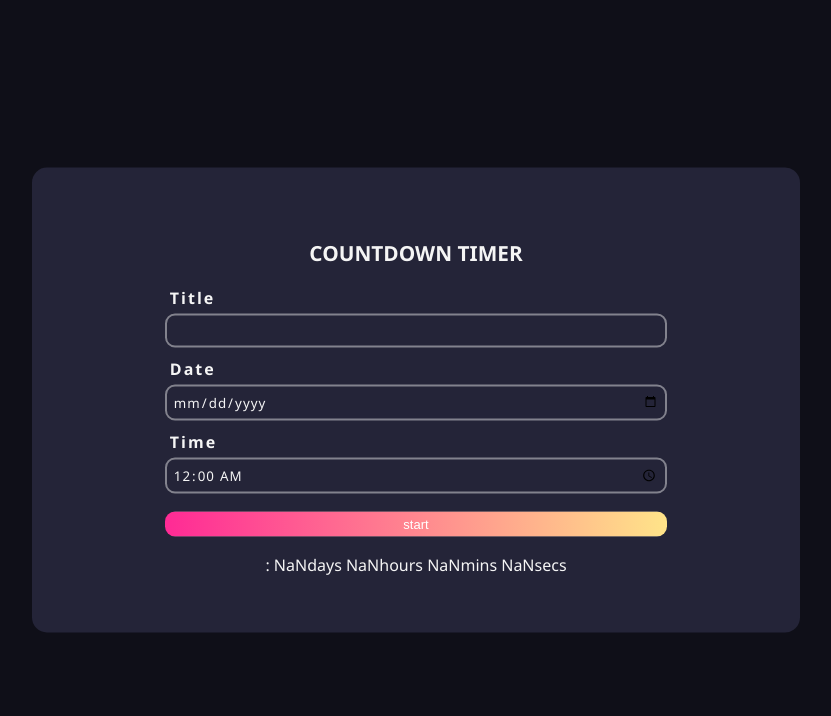
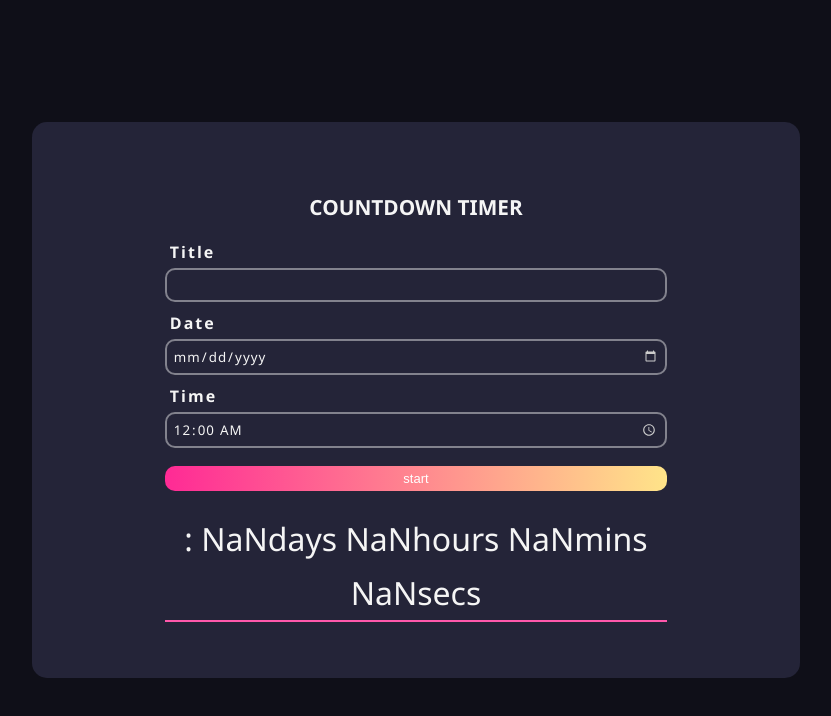
Before and after one commit to sanskar-mk2/countdown-timer, a plain HTML site: page index.html in a window 1280 px wide. Both pictures are taken after a click on the button "start". Shown: the whole page, without its empty margins (224-1055 px from the left). Drawn offline with Linux system fonts and the light colour scheme.

Commit message:
Additional Changes

```diff
--- a/index.html
+++ b/index.html
@@ -10,6 +10,7 @@
 </head>
 
 <body onload="start()">
+    <div class="container">
         <div class="wrapper">
             <div id="main-div">
                 <h1>COUNTDOWN TIMER</h1>
@@ -22,11 +23,11 @@
                 <label>Time</label>
                 <input class="inpt-box" type="time" id="itm" value="00:00">
                 <input class="btn" type="button" id="sbtn" value="start" onclick="set_timer()">
-            <div id="timers">
-
+                <div id="timers"></div>
             </div>
         </div>
     </div>
+
     <script src="./script.js"></script>
 
 </body>
--- a/style.css
+++ b/style.css
@@ -28,22 +28,23 @@ h1 {
 }
 
 /* Centering main container */
+
+.container {
+  display: flex;
+  justify-content: center;
+  align-items: center;
+  height: 100vh;
+}
+
 .wrapper {
   display: flex;
   justify-content: center;
   width: 70%;
-  position: absolute;
-  top: 50%;
-  left: 50%;
-  transform: translate(-50%, -50%);
-  overflow-y: scroll;
-  overflow-x: hidden;
 }
 
 /* Container inside */
 #main-div {
   display: flex;
-  justify-content: center;
   flex-direction: column;
   color: whitesmoke;
 }
@@ -58,6 +59,25 @@ h1 {
   margin-bottom: 5px;
   font-family: var(--ff);
   letter-spacing: 1px;
+}
+
+/*making calender and clock icons visible*/
+input[type="date"]::-webkit-calendar-picker-indicator {
+  cursor: pointer;
+  filter: invert(0.8);
+}
+
+input[type="time"]::-webkit-calendar-picker-indicator {
+  cursor: pointer;
+  filter: invert(0.8);
+}
+
+input[type="date"]::-webkit-calendar-picker-indicator:hover {
+  filter: invert(1);
+}
+
+input[type="time"]::-webkit-calendar-picker-indicator:hover {
+  filter: invert(1);
 }
 
 #main-div label {
@@ -95,7 +115,17 @@ h1 {
   margin-top: 1em;
   font-family: var(--ff);
   font-size: var(--font-size);
-  line-height: 1.5;
+  line-height: 1.7;
+}
+
+#timers div {
+  margin-top: 5px;
+  font-size: 2rem;
+  border-bottom: 2px solid rgb(255, 88, 171);
+}
+
+#timers:last-child {
+  transition: 700ms ease-in-out;
 }
 
 @media screen and (min-width: 603px) {
```
Lines whose indentation alone changed are shown as unchanged.
